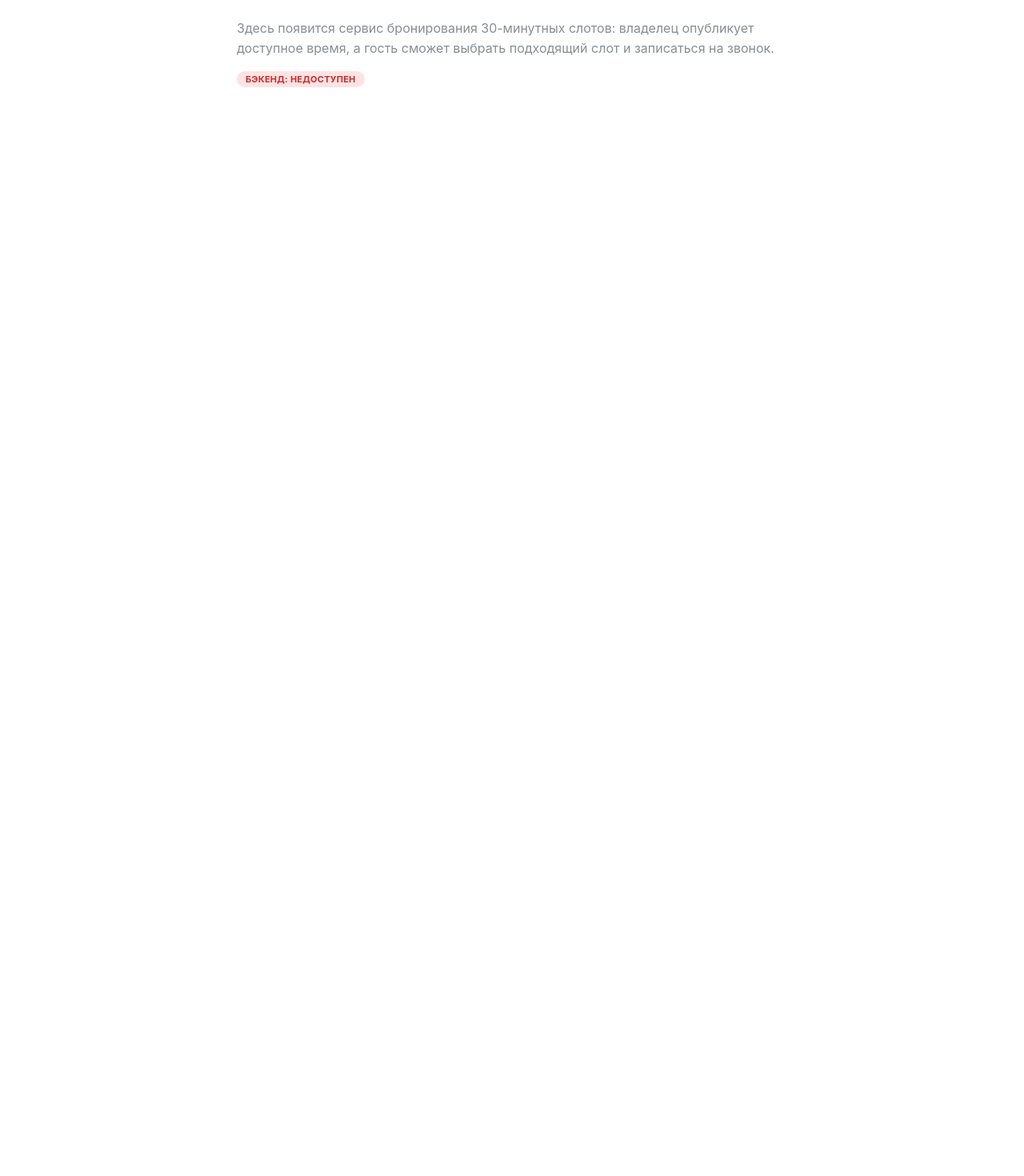
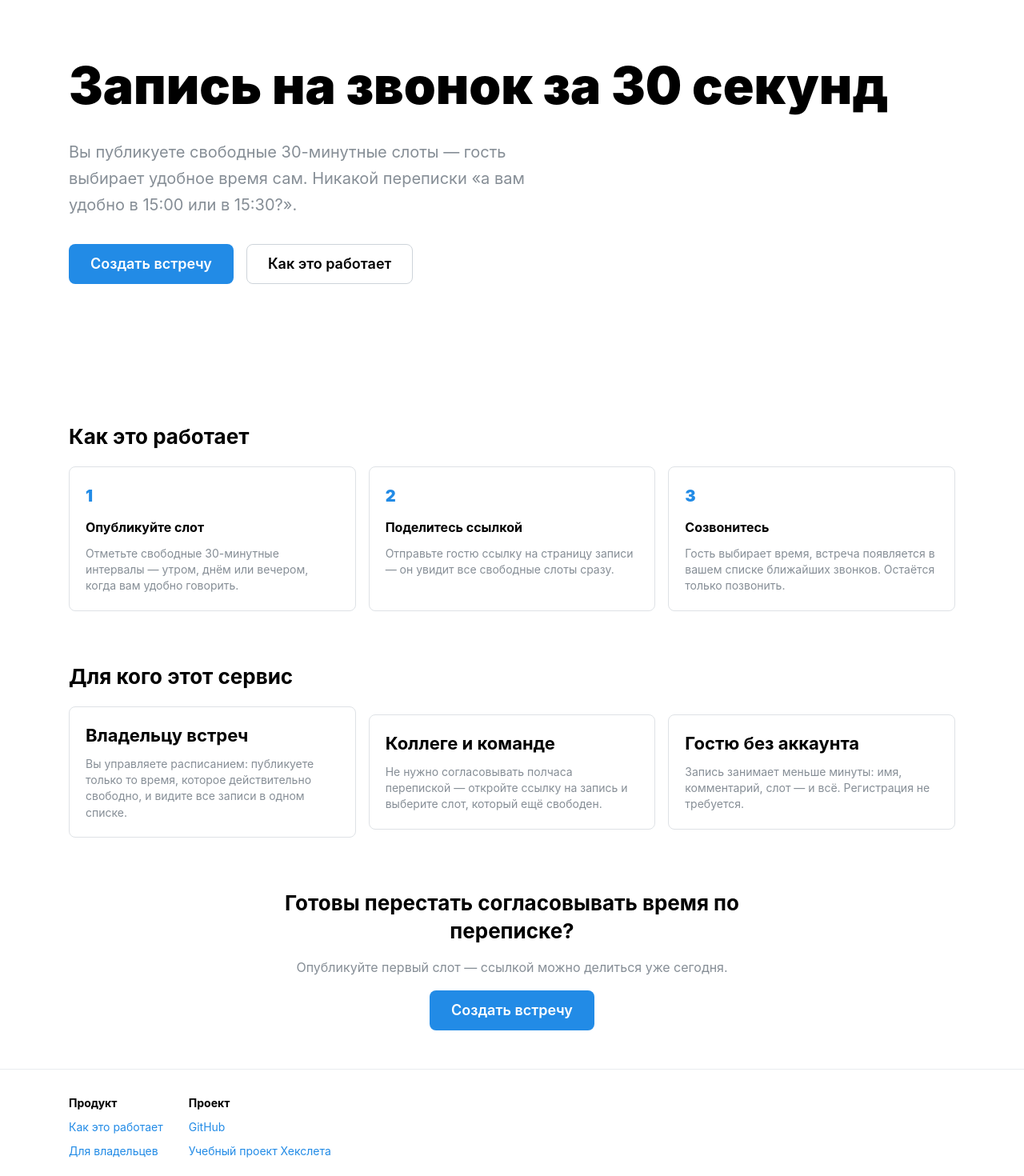
Before and after one commit to Pir-4/ai-for-developers-project-386, a React (Vite) app in the folder web/: page / in a window 1280 px wide. Shown: the part 145-1615 px from the top of the page at 80% size. Before the commit the page ends 800 px from the top, so only its background shows below. Built offline with nearby package versions, Linux system fonts and the light colour scheme; no server answers.

Commit message:
feat(web): build landing page from spec

```diff
--- a/web/src/App.tsx
+++ b/web/src/App.tsx
@@ -1,35 +1,22 @@
-import {
-  AppShell,
-  Container,
-  Group,
-  Stack,
-  Text,
-  Title,
-} from '@mantine/core'
-import { BackendStatus } from './components/BackendStatus.tsx'
+import { AppShell } from '@mantine/core'
+import { AudiencesSection } from './components/AudiencesSection.tsx'
+import { CtaSection } from './components/CtaSection.tsx'
+import { HeroSection } from './components/HeroSection.tsx'
+import { HowItWorksSection } from './components/HowItWorksSection.tsx'
+import { SiteFooter } from './components/SiteFooter.tsx'
+import { SiteHeader } from './components/SiteHeader.tsx'
 
 function App() {
   return (
     <AppShell header={{ height: 60 }} padding="md">
-      <AppShell.Header>
-        <Group h="100%" px="md">
-          <Title order={3}>Запись на звонок</Title>
-        </Group>
-      </AppShell.Header>
-
+      <SiteHeader />
       <AppShell.Main>
-        <Container size="sm" py="xl">
-          <Stack gap="md">
-            <Title order={1}>Запись на звонок</Title>
-            <Text c="dimmed">
-              Здесь появится сервис бронирования 30-минутных слотов: владелец
-              опубликует доступное время, а гость сможет выбрать подходящий слот
-              и записаться на звонок.
-            </Text>
-            <BackendStatus />
-          </Stack>
-        </Container>
+        <HeroSection />
+        <HowItWorksSection />
+        <AudiencesSection />
+        <CtaSection />
       </AppShell.Main>
+      <SiteFooter />
     </AppShell>
   )
 }
--- /dev/null
+++ b/web/src/components/AudiencesSection.tsx
@@ -0,0 +1,40 @@
+import {
+  Box,
+  Card,
+  Container,
+  Group,
+  Stack,
+  Text,
+  Title,
+} from '@mantine/core'
+import { landing } from '../content/landing.ts'
+
+export function AudiencesSection() {
+  return (
+    <Box component="section" id="audiences" style={{ scrollMarginTop: 80 }}>
+      <Container size="lg" py="xl">
+        <Stack gap="lg">
+          <Title order={2}>{landing.audiences.heading}</Title>
+          <Group gap="md" wrap="wrap">
+            {landing.audiences.cards.map((card) => (
+              <Card
+                key={card.title}
+                component="article"
+                withBorder
+                p="lg"
+                style={{ flex: '1 1 260px' }}
+              >
+                <Stack gap="xs">
+                  <Title order={3}>{card.title}</Title>
+                  <Text c="dimmed" size="sm">
+                    {card.body}
+                  </Text>
+                </Stack>
+              </Card>
+            ))}
+          </Group>
+        </Stack>
+      </Container>
+    </Box>
+  )
+}
--- a/web/src/components/BackendStatus.tsx
+++ /dev/null
@@ -1,53 +0,0 @@
-import { Badge } from '@mantine/core'
-import { useEffect, useState } from 'react'
-
-type BackendState = 'checking' | 'ok' | 'unavailable'
-
-export function BackendStatus() {
-  const [state, setState] = useState<BackendState>('checking')
-
-  useEffect(() => {
-    let cancelled = false
-
-    async function check() {
-      try {
-        const response = await fetch('/api/health')
-        if (!cancelled) {
-          setState(response.ok ? 'ok' : 'unavailable')
-        }
-      } catch {
-        if (!cancelled) {
-          setState('unavailable')
-        }
-      }
-    }
-
-    void check()
-
-    return () => {
-      cancelled = true
-    }
-  }, [])
-
-  if (state === 'checking') {
-    return (
-      <Badge color="gray" variant="light">
-        Бэкенд: проверка…
-      </Badge>
-    )
-  }
-
-  if (state === 'ok') {
-    return (
-      <Badge color="green" variant="light">
-        Бэкенд: OK
-      </Badge>
-    )
-  }
-
-  return (
-    <Badge color="red" variant="light">
-      Бэкенд: недоступен
-    </Badge>
-  )
-}
--- /dev/null
+++ b/web/src/components/CtaSection.tsx
@@ -0,0 +1,23 @@
+import { Box, Button, Container, Stack, Text, Title } from '@mantine/core'
+import { landing } from '../content/landing.ts'
+import { createMeetingHref } from '../links.ts'
+
+export function CtaSection() {
+  return (
+    <Box component="section" id="cta" style={{ scrollMarginTop: 80 }}>
+      <Container size="sm" py="xl">
+        <Stack gap="md" align="center">
+          <Title order={2} ta="center">
+            {landing.cta.heading}
+          </Title>
+          <Text c="dimmed" ta="center">
+            {landing.cta.body}
+          </Text>
+          <Button component="a" href={createMeetingHref} size="lg">
+            {landing.createMeeting}
+          </Button>
+        </Stack>
+      </Container>
+    </Box>
+  )
+}
--- /dev/null
+++ b/web/src/components/HeroSection.tsx
@@ -0,0 +1,32 @@
+import { Box, Button, Container, Group, Stack, Text, Title } from '@mantine/core'
+import { landing } from '../content/landing.ts'
+import { createMeetingHref, howHref } from '../links.ts'
+
+export function HeroSection() {
+  return (
+    <Box component="section">
+      <Container size="lg" py="calc(4rem + 6vw)">
+        <Stack gap="xl">
+          <Title
+            order={1}
+            fw={900}
+            style={{ fontSize: 'clamp(2.5rem, 6vw, 4rem)', lineHeight: 1.1 }}
+          >
+            {landing.hero.title}
+          </Title>
+          <Text size="xl" c="dimmed" maw={620}>
+            {landing.hero.subtitle}
+          </Text>
+          <Group gap="md">
+            <Button component="a" href={createMeetingHref} size="lg">
+              {landing.createMeeting}
+            </Button>
+            <Button component="a" href={howHref} size="lg" variant="default">
+              {landing.nav.how}
+            </Button>
+          </Group>
+        </Stack>
+      </Container>
+    </Box>
+  )
+}
--- /dev/null
+++ b/web/src/components/HowItWorksSection.tsx
@@ -0,0 +1,47 @@
+import {
+  Box,
+  Card,
+  Container,
+  Stack,
+  Text,
+  Title,
+} from '@mantine/core'
+import { landing } from '../content/landing.ts'
+
+const stepsGridStyle = {
+  listStyleType: 'none',
+  margin: 0,
+  padding: 0,
+  display: 'grid',
+  gap: 'var(--mantine-spacing-md)',
+  gridTemplateColumns: 'repeat(auto-fit, minmax(min(260px, 100%), 1fr))',
+} as const
+
+export function HowItWorksSection() {
+  return (
+    <Box component="section" id="how" style={{ scrollMarginTop: 80 }}>
+      <Container size="lg" py="xl">
+        <Stack gap="lg">
+          <Title order={2}>{landing.how.heading}</Title>
+          <Box component="ol" style={stepsGridStyle}>
+            {landing.how.steps.map((step, index) => (
+              <Box component="li" key={step.title}>
+                <Card withBorder p="lg" h="100%">
+                  <Stack gap="xs">
+                    <Text fw={900} size="xl" c="blue">
+                      {index + 1}
+                    </Text>
+                    <Text fw={700}>{step.title}</Text>
+                    <Text c="dimmed" size="sm">
+                      {step.body}
+                    </Text>
+                  </Stack>
+                </Card>
+              </Box>
+            ))}
+          </Box>
+        </Stack>
+      </Container>
+    </Box>
+  )
+}
--- /dev/null
+++ b/web/src/components/SiteFooter.tsx
@@ -0,0 +1,66 @@
+import { Anchor, Box, Container, Group, Stack, Text } from '@mantine/core'
+import { landing } from '../content/landing.ts'
+import {
+  audiencesHref,
+  githubHref,
+  hexletHref,
+  howHref,
+} from '../links.ts'
+
+type FooterLink = {
+  readonly label: string
+  readonly href: string
+  readonly external?: boolean
+}
+
+const columns: { heading: string; links: FooterLink[] }[] = [
+  {
+    heading: landing.footer.product,
+    links: [
+      { label: landing.nav.how, href: howHref },
+      { label: landing.nav.owners, href: audiencesHref },
+    ],
+  },
+  {
+    heading: landing.footer.project,
+    links: [
+      { label: landing.footer.github, href: githubHref, external: true },
+      { label: landing.footer.hexlet, href: hexletHref, external: true },
+    ],
+  },
+]
+
+export function SiteFooter() {
+  return (
+    <Box
+      component="footer"
+      pt="xl"
+      pb="lg"
+      style={{ borderTop: '1px solid var(--mantine-color-gray-2)' }}
+    >
+      <Container size="lg">
+        <Group gap="xl" align="start">
+          {columns.map((column) => (
+            <Stack key={column.heading} gap="xs">
+              <Text fw={700} size="sm">
+                {column.heading}
+              </Text>
+              {column.links.map((link) => (
+                <Anchor
+                  key={link.label}
+                  href={link.href}
+                  size="sm"
+                  {...(link.external
+                    ? { target: '_blank', rel: 'noopener noreferrer' }
+                    : {})}
+                >
+                  {link.label}
+                </Anchor>
+              ))}
+            </Stack>
+          ))}
+        </Group>
+      </Container>
+    </Box>
+  )
+}
--- /dev/null
+++ b/web/src/components/SiteHeader.tsx
@@ -0,0 +1,26 @@
+import { AppShell, Anchor, Button, Group } from '@mantine/core'
+import { landing } from '../content/landing.ts'
+import { audiencesHref, createMeetingHref, howHref } from '../links.ts'
+
+export function SiteHeader() {
+  return (
+    <AppShell.Header>
+      <Group h="100%" px="md" justify="space-between">
+        <Anchor href="/" fw={700} underline="never">
+          {landing.logo}
+        </Anchor>
+        <Group gap="md" visibleFrom="sm">
+          <Anchor href={howHref} size="sm" underline="never">
+            {landing.nav.how}
+          </Anchor>
+          <Anchor href={audiencesHref} size="sm" underline="never">
+            {landing.nav.owners}
+          </Anchor>
+        </Group>
+        <Button component="a" href={createMeetingHref} size="sm">
+          {landing.createMeeting}
+        </Button>
+      </Group>
+    </AppShell.Header>
+  )
+}
```
